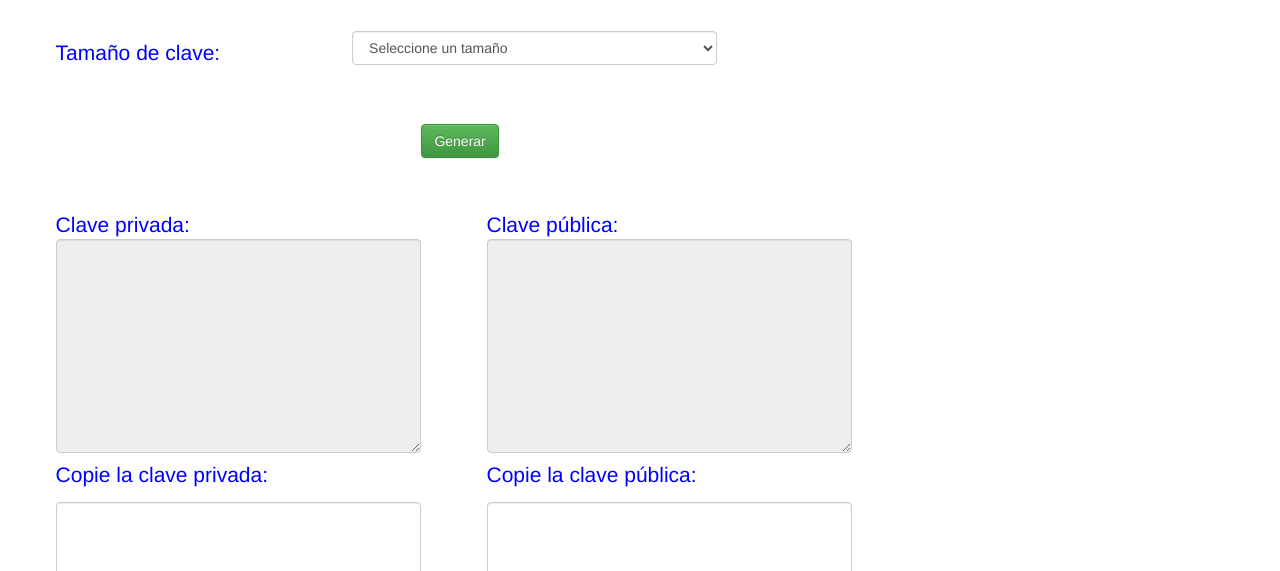
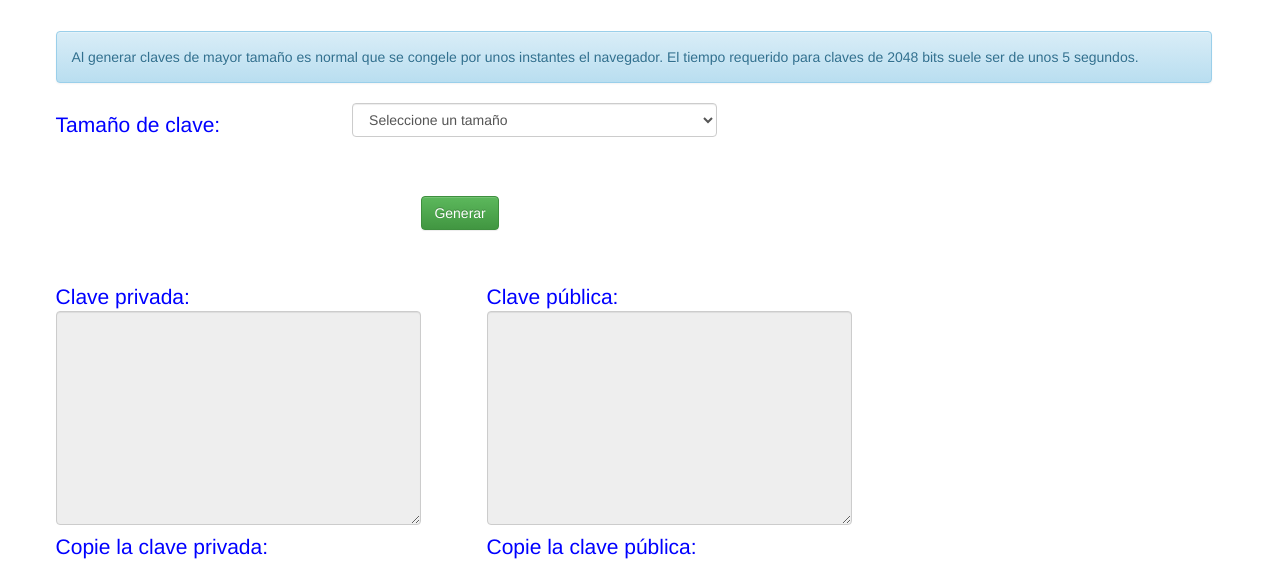
Before and after one commit to jualoppaz/psi7, a website: page public/generacionDeClaves.html in a window 1280 px wide. Shown: the part 163-734 px from the top of the page. Drawn offline with nearby package versions, Linux system fonts and the light colour scheme; files that its build step writes are made by us from their sources; files whose address does not match are found by name.

Commit message:
Anadido comentario sobre posibles bloqueos en la generacion de claves

```diff
--- a/public/generacionDeClaves.html
+++ b/public/generacionDeClaves.html
@@ -32,6 +32,8 @@
         <div class="container containerApp">
             <div class="col-md-12">
                 <h1 class="title" style="color: green">Generaci&oacute;n de claves</h1>
+                <div class="alert alert-info">Al generar claves de mayor tamaño es normal que se congele por unos instantes el navegador.
+                El tiempo requerido para claves de 2048 bits suele ser de unos 5 segundos.</div>
                 <form class="form-horizontal" role="form">
                     <div class="form-group">
                         <div id="errorTamanoClave" class="alert alert-danger space" style="display: none">Debe seleccionar un tamaño de clave</div>
```
